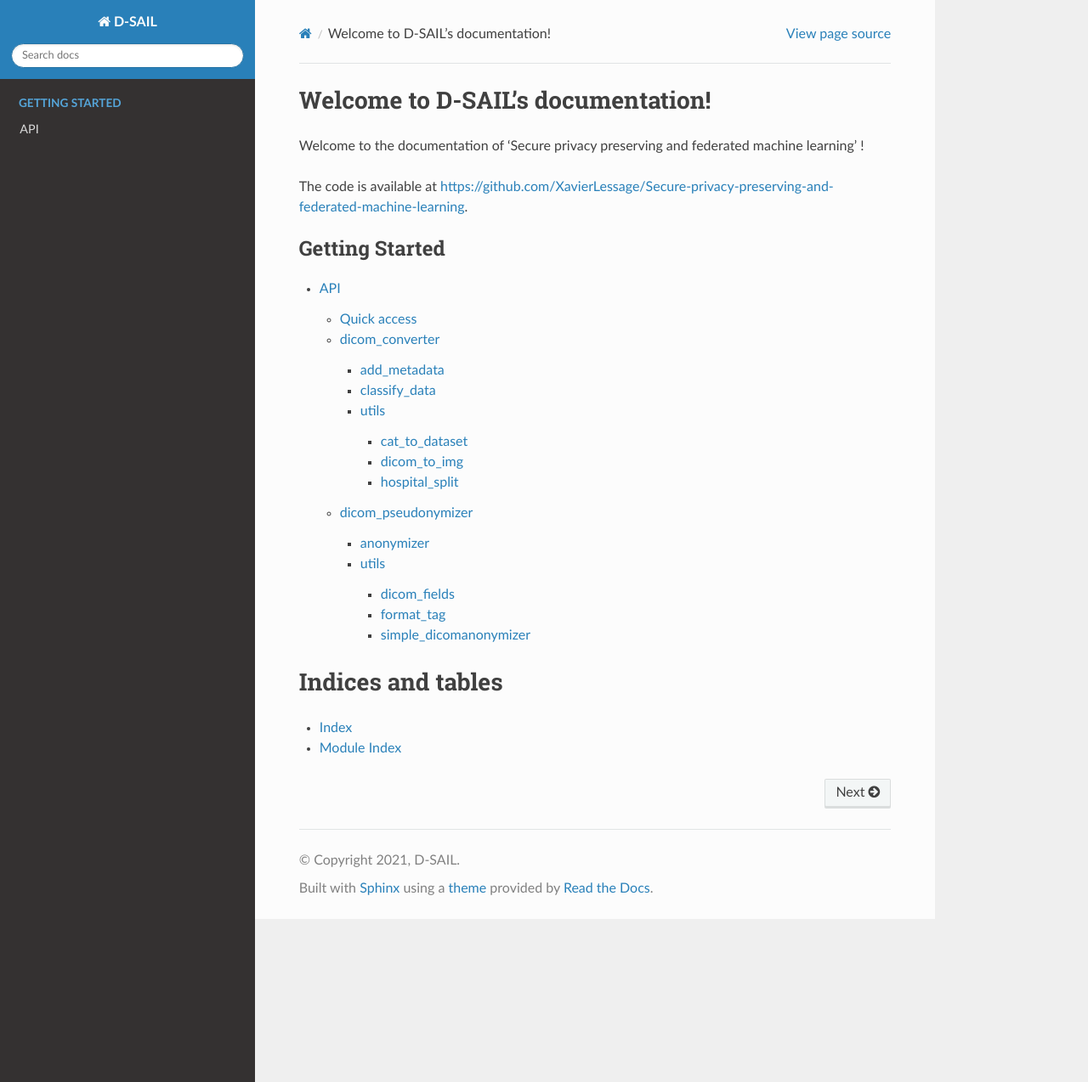
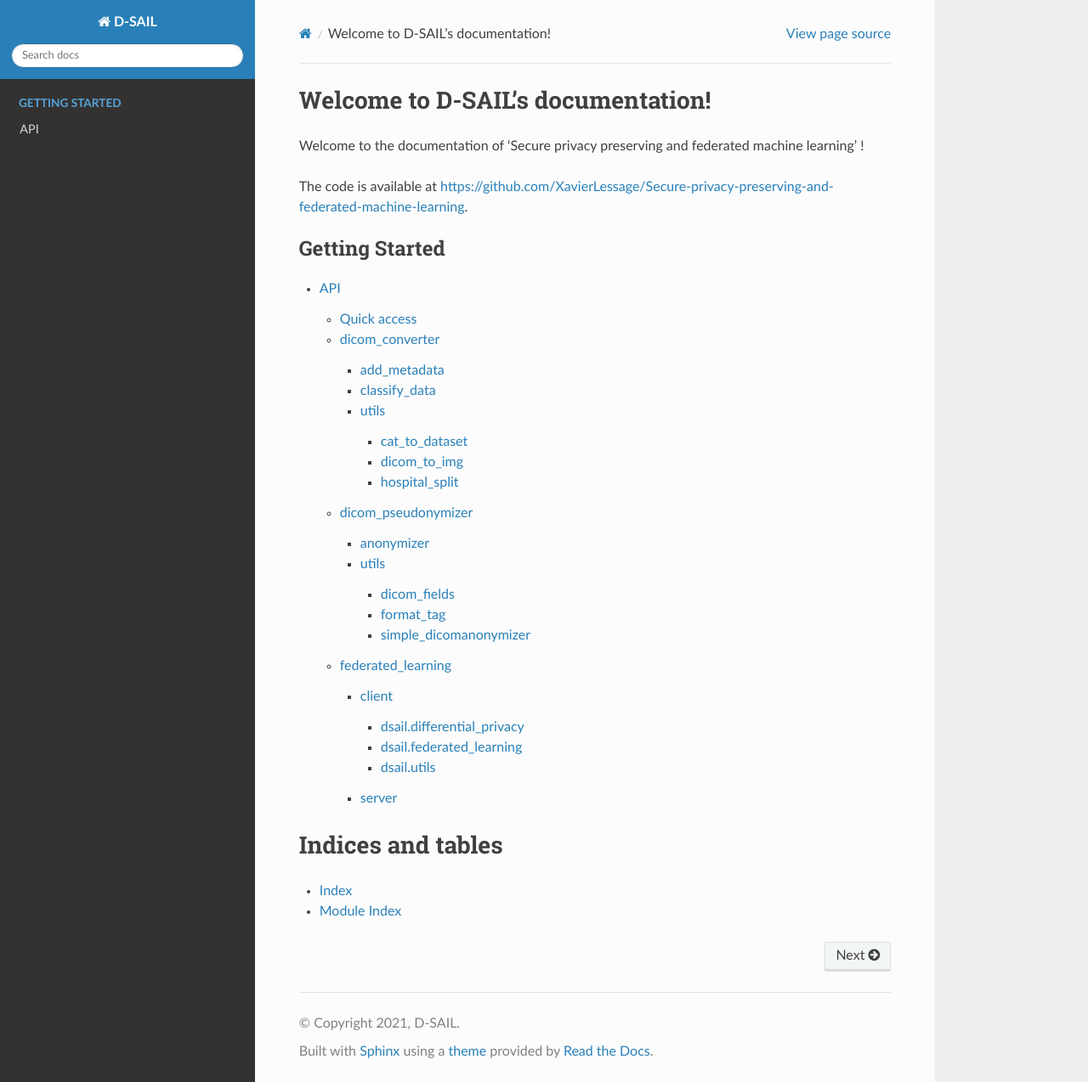
Before and after one commit to XavierLessage/D-SAIL, a Sphinx documentation site: the page built from docs/source/index.rst, in a window 1280 px wide and 1274 px high. Shown: the whole window at 85% size. Built offline with Sphinx 7.4.7 and the Read the Docs theme 2.0.0, drawn with Linux system fonts in a browser that asks for light colours.

Commit message:
Added federated learning package in api

```diff
--- a/docs/source/api.rst
+++ b/docs/source/api.rst
@@ -99,3 +99,47 @@ simple_dicomanonymizer
    :members:
    :undoc-members:
    :show-inheritance:
+
+federated_learning
+--------------------
+
+client
+^^^^^^
+
+.. automodule:: federated_learning.client.client
+   :members:
+   :undoc-members:
+   :show-inheritance:
+
+dsail.differential_privacy
+"""""""""""""""""""""""""""
+
+.. automodule:: federated_learning.client.dsail.differential_privacy
+   :members:
+   :undoc-members:
+   :show-inheritance:
+
+dsail.federated_learning
+"""""""""""""""""""""""""""
+
+.. automodule:: federated_learning.client.dsail.federated_learning
+   :members:
+   :undoc-members:
+   :show-inheritance:
+
+dsail.utils
+""""""""""""
+
+.. automodule:: federated_learning.client.dsail.utils
+   :members:
+   :undoc-members:
+   :show-inheritance:
+
+
+server
+^^^^^^
+
+.. automodule:: federated_learning.server.server
+   :members:
+   :undoc-members:
+   :show-inheritance:
```
